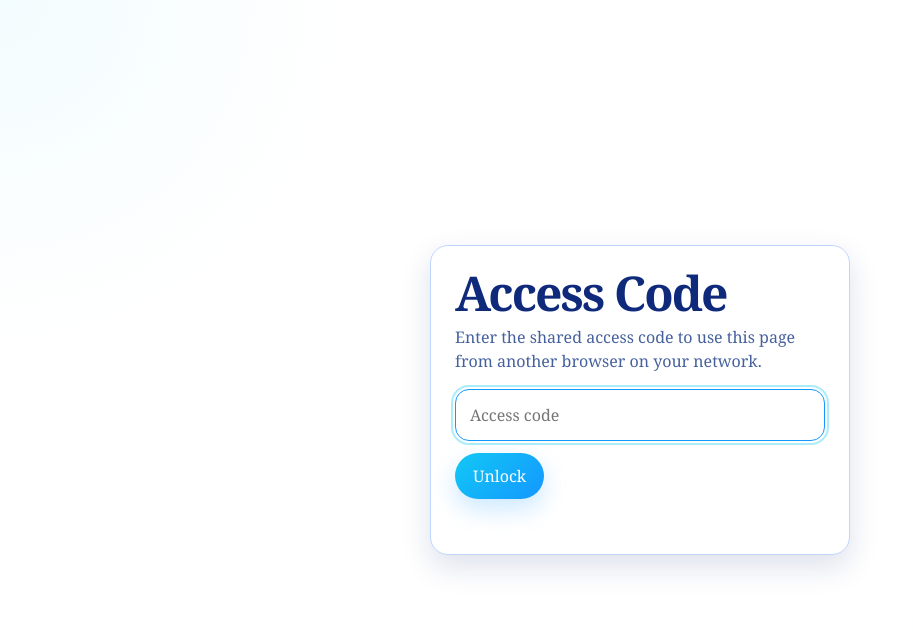
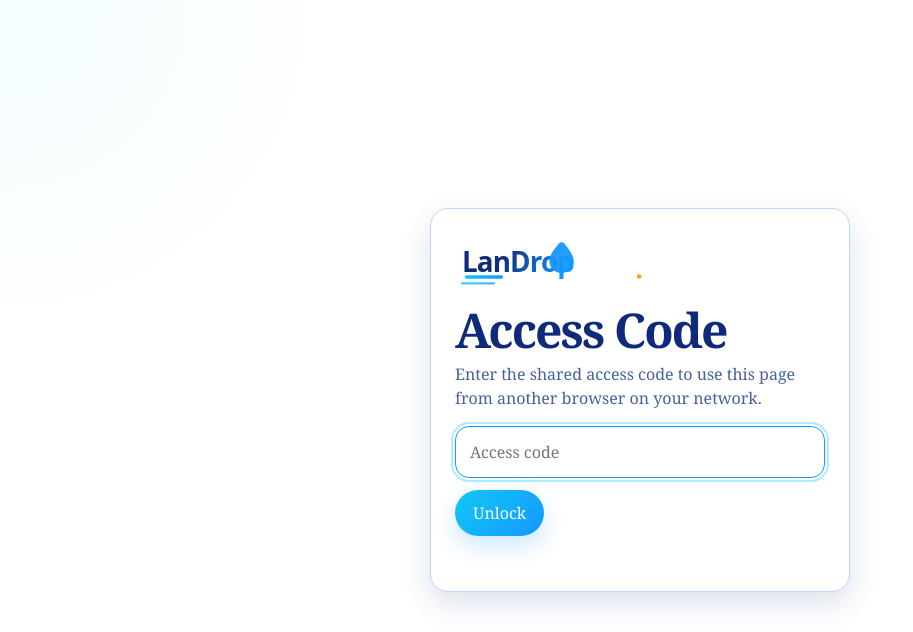
Before and after one commit to vossie/LanDrop, a Python web app: template templates/login.html in a window 1280 px wide. Shown: the top 632 px of the page, without its empty margins (0-913 px from the left). Run offline with Jinja, Linux system fonts and the light colour scheme; the template is opened without the code that fills it, so the values that code supplies are empty.

Commit message:
Add LanDrop wordmark logo set

```diff
--- a/app.py
+++ b/app.py
@@ -595,7 +595,7 @@ class AppHandler(BaseHTTPRequestHandler):
     def do_GET(self) -> None:
         parsed = urllib.parse.urlparse(self.path)
         if parsed.path == "/favicon.ico":
-            self.serve_asset("logo-landrop-v1.png")
+            self.serve_asset("landrop-favicon.svg")
             return
 
         if parsed.path.startswith("/assets/"):
--- a/assets/login.css
+++ b/assets/login.css
@@ -30,6 +30,12 @@ body {
   border-radius: 18px;
   padding: 24px;
   box-shadow: 0 12px 30px var(--shadow);
+}
+.login-brand {
+  display: block;
+  width: min(100%, 220px);
+  height: auto;
+  margin: 0 0 16px;
 }
 h1 {
   margin: 0 0 10px;
--- a/templates/index.html
+++ b/templates/index.html
@@ -4,7 +4,7 @@
   <meta charset="utf-8">
   <meta name="viewport" content="width=device-width, initial-scale=1">
   <title>LanDrop</title>
-  <link rel="icon" type="image/png" href="/assets/logo-landrop-v1.png">
+  <link rel="icon" type="image/svg+xml" href="/assets/landrop-favicon.svg">
   <link rel="stylesheet" href="/assets/app.css">
 </head>
 <body>
--- a/templates/login.html
+++ b/templates/login.html
@@ -4,11 +4,12 @@
   <meta charset="utf-8">
   <meta name="viewport" content="width=device-width, initial-scale=1">
   <title>LanDrop Login</title>
-  <link rel="icon" type="image/png" href="/assets/logo-landrop-v1.png">
+  <link rel="icon" type="image/svg+xml" href="/assets/landrop-favicon.svg">
   <link rel="stylesheet" href="/assets/login.css">
 </head>
 <body>
   <main class="card">
+    <img class="login-brand" src="/assets/landrop-wordmark-app.svg" alt="LanDrop">
     <h1>Access Code</h1>
     <p>Enter the shared access code to use this page from another browser on your network.</p>
     <input id="accessCode" type="password" placeholder="Access code" autofocus>
```
Also changed, not shown: README.md, assets/landrop-favicon.svg (added), assets/landrop-wordmark-app.svg (added), docs/landrop-wordmark-github.svg (added).
